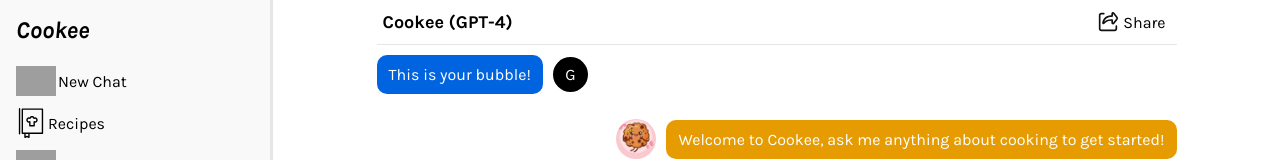
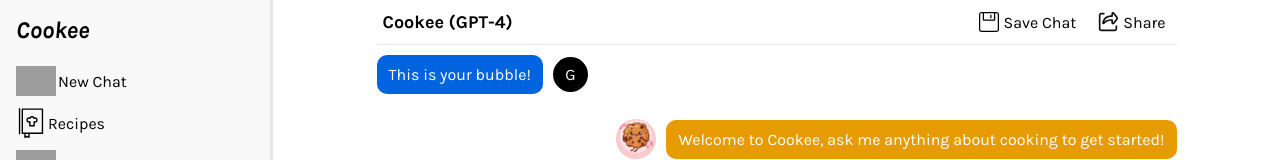
Before and after one commit to ElliotFerreira/AI-Cooking-Chatbot-Cookee-, a React (Vite) app in the folder cookee-chatbot/frontend/: page / in a window 1280 px wide. Shown: the top 160 px of the page. Built offline with nearby package versions, Linux system fonts and the light colour scheme; grey boxes are pictures that could not be loaded.

Commit message:
Save chat button added

```diff
--- a/cookee-chatbot/frontend/src/App.css
+++ b/cookee-chatbot/frontend/src/App.css
@@ -32,6 +32,11 @@
     cursor: pointer;
 }
 
+
+.utility-buttons-container {
+    display: flex;
+}
+
 .top-bar-share-button {
     background: none;
     border: none;
@@ -46,6 +51,7 @@
     align-items: center;
 }
 
+
 .share-icon{
     padding-right: 5px;
 }
@@ -53,6 +59,28 @@
 .top-bar-share-button:hover {
     background-color: rgb(235, 235, 235);
 
+}
+
+.top-bar-save-chat-button {
+    background: none;
+    border: none;
+    cursor: pointer;
+    padding: 6px 6px;
+    border-radius: 10px;
+    margin: 5px 5px;
+    font-size: 16px;
+
+    display: flex;
+    justify-content: center;
+    align-items: center;
+}
+
+.top-bar-save-chat-button:hover {
+    background-color: rgb(235, 235, 235);
+}
+
+.save-chat-icon {
+    padding-right: 5px;
 }
 
 .app-container {
--- a/cookee-chatbot/frontend/src/App.jsx
+++ b/cookee-chatbot/frontend/src/App.jsx
@@ -6,6 +6,7 @@ import ChatMessages from './Components/ChatMessages'
 import Navbar from './Components/Navbar'
 import Sidebar from './Components/Sidebar'
 import shareIcon from './assets/icons/share-icon.svg'
+import saveChatIcon from './assets/icons/save-chat-icon.svg'
 
 function App() {
 
@@ -41,7 +42,13 @@ function App() {
           {/* <Navbar /> */}
           <div className='top-bar'>
             <p className='cookee-openai-model'>Cookee (GPT-4) </p>
-            <button className='top-bar-share-button'><img className='share-icon' src={shareIcon} height={20} />Share</button>
+
+
+            <div className='utility-buttons-container'>
+              <button className='top-bar-save-chat-button'><img className='save-chat-icon' src={saveChatIcon} height={20} />Save Chat</button>
+              <button className='top-bar-share-button'><img className='share-icon' src={shareIcon} height={20} />Share</button>
+            </div>
+
           </div>
 
           <ChatMessages chatMessages={chatMessages} isChatLoading={isChatLoading}  />
```
Also changed, not shown: cookee-chatbot/frontend/src/assets/icons/save-chat-icon.svg (added).
